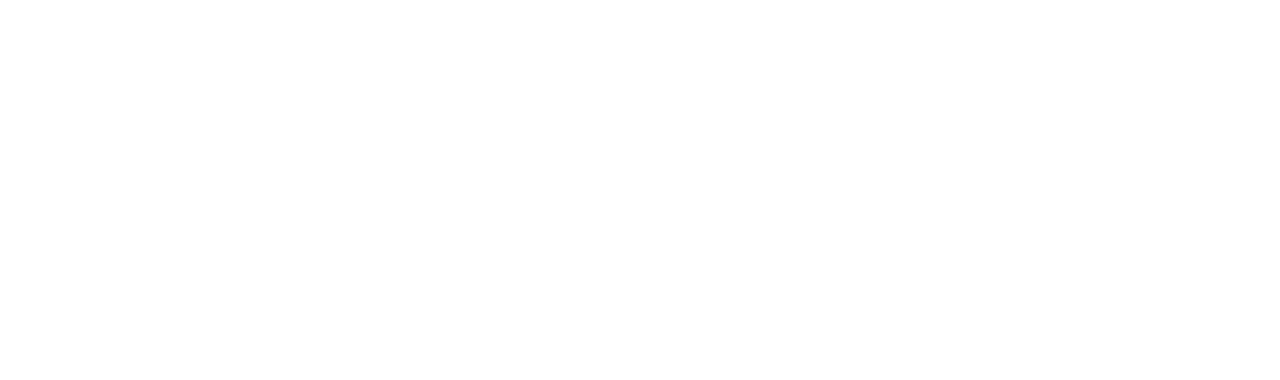
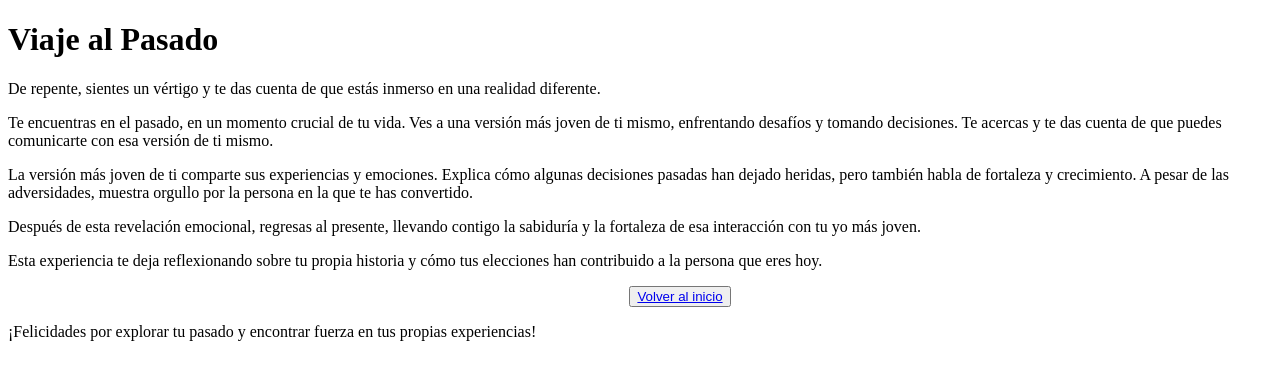
Before and after one commit to alee2602/LAB3-STWEB, a plain HTML site: page html/finales/final1.html in a window 1280 px wide. Drawn offline with Linux system fonts and the light colour scheme.

Commit message:
Finished content for all the possible outcomes and artefacto.html. Missing details

```diff
--- a/html/finales/final1.html
+++ b/html/finales/final1.html
@@ -3,9 +3,36 @@
 <head>
     <meta charset="UTF-8">
     <meta name="viewport" content="width=device-width, initial-scale=1.0">
-    <title>Document</title>
+    <title>Viaje al Pasado</title>
 </head>
 <body>
+    <header>
+        <h1>Viaje al Pasado</h1>
+    </header>
 
+    <article>
+        <p>De repente, sientes un vértigo y te das cuenta de que estás inmerso en una realidad diferente.</p>
+
+        <p>Te encuentras en el pasado, en un momento crucial de tu vida. Ves a una versión más joven de ti mismo, enfrentando desafíos y tomando decisiones. Te acercas y te das cuenta de que puedes comunicarte con esa versión de ti mismo.</p>
+
+        <p>La versión más joven de ti comparte sus experiencias y emociones. Explica cómo algunas decisiones pasadas han dejado heridas, pero también habla de fortaleza y crecimiento. A pesar de las adversidades, muestra orgullo por la persona en la que te has convertido.</p>
+
+        <p>Después de esta revelación emocional, regresas al presente, llevando contigo la sabiduría y la fortaleza de esa interacción con tu yo más joven.</p>
+
+        <p>Esta experiencia te deja reflexionando sobre tu propia historia y cómo tus elecciones han contribuido a la persona que eres hoy.</p>
+
+    <center>
+        <nav>
+            <ul>
+                <ul><button><a href="../index.html">Volver al inicio</a></button></ul>
+            </ul>
+        </nav>
+    </center>
+
+    </article>
+
+    <footer>
+        <p>¡Felicidades por explorar tu pasado y encontrar fuerza en tus propias experiencias!</p>
+    </footer>
 </body>
 </html>
```
Also changed, not shown: html/decisiones/artefacto.html (+24 -1 lines), html/decisiones/pasado.html (deleted, +0 -11 lines).
